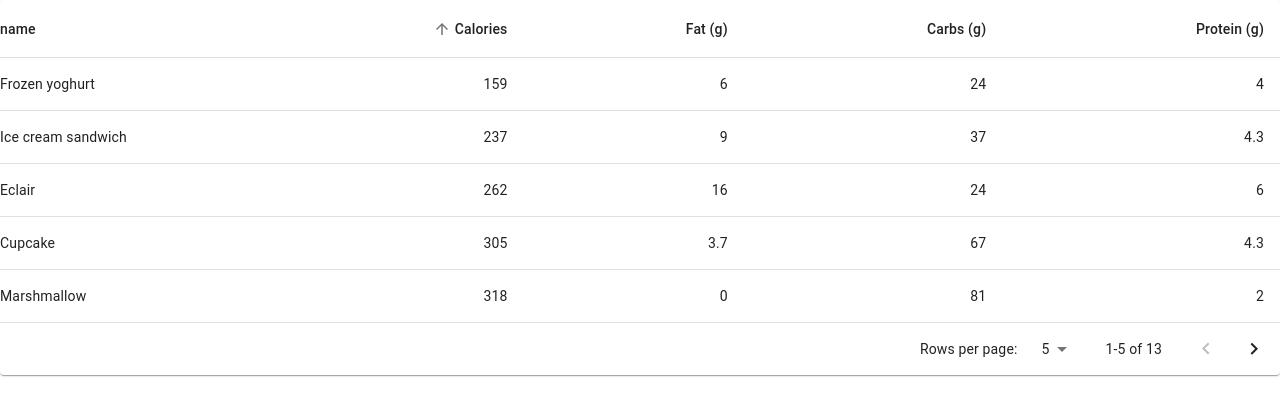
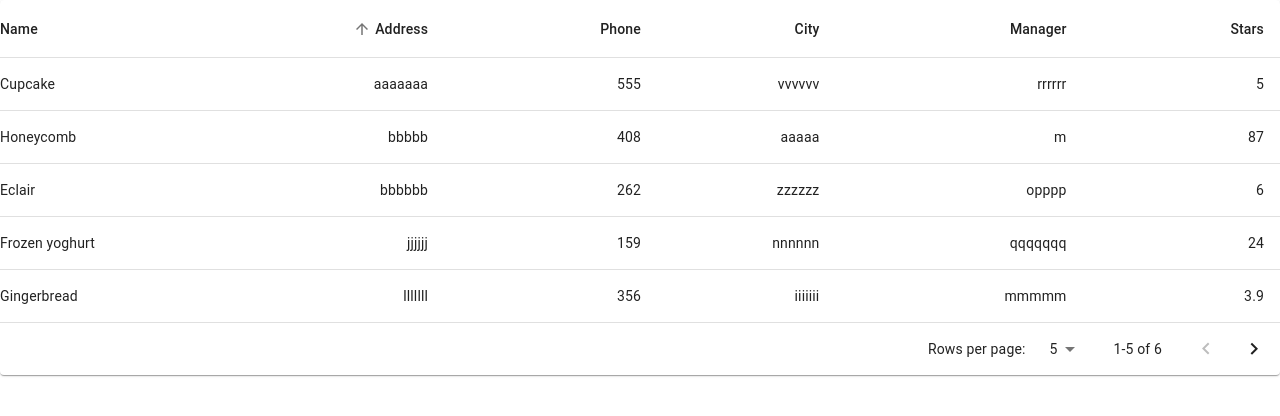
Before and after one commit to tehilarefaeli/Finisht-Project, a React (Create React App) app: page /EnhancedTable in a window 1280 px wide. Shown: the top 416 px of the page. Built offline with nearby package versions, Linux system fonts and the light colour scheme.

Commit message:
03.11.2020/table

```diff
--- a/src/components/Cards.tsx
+++ b/src/components/Cards.tsx
@@ -3,7 +3,6 @@ import { makeStyles, Theme, createStyles } from '@material-ui/core/styles';
 import Card from '@material-ui/core/Card';
 import CardHeader from '@material-ui/core/CardHeader';
 import CardMedia from '@material-ui/core/CardMedia';
-//import CardMedia from '@material-ui/core/CardMedia';
 import CardContent from '@material-ui/core/CardContent';
 //import CardActions from '@material-ui/core/CardActions';
 //import Collapse from '@material-ui/core/Collapse';
--- a/src/components/Table.tsx
+++ b/src/components/Table.tsx
@@ -1,6 +1,7 @@
 
 import React from 'react';
 //import clsx from 'clsx';
+import { Data } from '../interfaces/Data.interface';
 import { createStyles, lighten, makeStyles, Theme } from '@material-ui/core/styles';
 import Table from '@material-ui/core/Table';
 import TableBody from '@material-ui/core/TableBody';
@@ -10,9 +11,9 @@ import TableHead from '@material-ui/core/TableHead';
 import TablePagination from '@material-ui/core/TablePagination';
 import TableRow from '@material-ui/core/TableRow';
 import TableSortLabel from '@material-ui/core/TableSortLabel';
+import Paper from '@material-ui/core/Paper';
 //import Toolbar from '@material-ui/core/Toolbar';
 //import Typography from '@material-ui/core/Typography';
-import Paper from '@material-ui/core/Paper';
 //import Checkbox from '@material-ui/core/Checkbox';
 //import IconButton from '@material-ui/core/IconButton';
 //import Tooltip from '@material-ui/core/Tooltip';
@@ -21,38 +22,27 @@ import Paper from '@material-ui/core/Paper';
 //import DeleteIcon from '@material-ui/icons/Delete';
 //import FilterListIcon from '@material-ui/icons/FilterList';
 
-interface Data {
-    calories: number;
-    carbs: number;
-    fat: number;
-    name: string;
-    protein: number;
-}
+
+
 
 function createData(
     name: string,
-    calories: number,
-    fat: number,
-    carbs: number,
-    protein: number,
+    phone: number,
+    address: string,
+    city: string,
+    manager: string,
+    stars: number,
 ): Data {
-    return { name, calories, fat, carbs, protein };
+    return { name, phone, address, city, manager, stars };
 }
 
 const rows = [
-    createData('Cupcake', 305, 3.7, 67, 4.3),
-    createData('Donut', 452, 25.0, 51, 4.9),
-    createData('Eclair', 262, 16.0, 24, 6.0),
-    createData('Frozen yoghurt', 159, 6.0, 24, 4.0),
-    createData('Gingerbread', 356, 16.0, 49, 3.9),
-    createData('Honeycomb', 408, 3.2, 87, 6.5),
-    createData('Ice cream sandwich', 237, 9.0, 37, 4.3),
-    createData('Jelly Bean', 375, 0.0, 94, 0.0),
-    createData('KitKat', 518, 26.0, 65, 7.0),
-    createData('Lollipop', 392, 0.2, 98, 0.0),
-    createData('Marshmallow', 318, 0, 81, 2.0),
-    createData('Nougat', 360, 19.0, 9, 37.0),
-    createData('Oreo', 437, 18.0, 63, 4.0),
+    createData('Cupcake', 555, 'aaaaaaa', 'vvvvvv', 'rrrrrr', 5),
+    createData('Donut', 452, 'wwwwww', 'rrrrrr', 'ooooooo', 4),
+    createData('Eclair', 262, 'bbbbbb', 'zzzzzz', 'opppp', 6),
+    createData('Frozen yoghurt', 159, 'jjjjjj', 'nnnnnn', 'qqqqqqq', 24),
+    createData('Gingerbread', 356, 'lllllll', 'iiiiiii', 'mmmmm', 3.9),
+    createData('Honeycomb', 408, 'bbbbb', 'aaaaa', 'm', 87,),
 ];
 
 function descendingComparator<T>(a: T, b: T, orderBy: keyof T) {
@@ -94,11 +84,13 @@ interface HeadCell {
 }
 
 const headCells: HeadCell[] = [
-    { id: 'name', numeric: false, disablePadding: true, label: ' name' },
-    { id: 'calories', numeric: true, disablePadding: false, label: 'Calories' },
-    { id: 'fat', numeric: true, disablePadding: false, label: 'Fat (g)' },
-    { id: 'carbs', numeric: true, disablePadding: false, label: 'Carbs (g)' },
-    { id: 'protein', numeric: true, disablePadding: false, label: 'Protein (g)' },
+    { id: 'name', numeric: false, disablePadding: true, label: ' Name' },
+    { id: 'address', numeric: true, disablePadding: false, label: 'Address' },
+    { id: 'phone', numeric: true, disablePadding: false, label: 'Phone' },
+    { id: 'city', numeric: true, disablePadding: false, label: 'City' },
+    { id: 'manager', numeric: true, disablePadding: false, label: 'Manager' },
+    { id: 'stars', numeric: true, disablePadding: false, label: 'Stars' },
+
 ];
 
 interface EnhancedTableProps {
@@ -146,38 +138,6 @@ function EnhancedTableHead(props: EnhancedTableProps) {
     );
 }
 
-const useToolbarStyles = makeStyles((theme: Theme) =>
-    createStyles({
-        root: {
-            paddingLeft: theme.spacing(2),
-            paddingRight: theme.spacing(1),
-        },
-        highlight:
-            theme.palette.type === 'light'
-                ? {
-                    color: theme.palette.secondary.main,
-                    backgroundColor: lighten(theme.palette.secondary.light, 0.85),
-                }
-                : {
-                    color: theme.palette.text.primary,
-                    backgroundColor: theme.palette.secondary.dark,
-                },
-        title: {
-            flex: '1 1 100%',
-        },
-    }),
-);
-
-interface EnhancedTableToolbarProps {
-    numSelected: number;
-}
-
-const EnhancedTableToolbar = (props: EnhancedTableToolbarProps) => {
-    const classes = useToolbarStyles();
-    const { numSelected } = props;
-
-
-};
 
 const useStyles = makeStyles((theme: Theme) =>
     createStyles({
@@ -208,7 +168,7 @@ const useStyles = makeStyles((theme: Theme) =>
 export default function EnhancedTable() {
     const classes = useStyles();
     const [order, setOrder] = React.useState<Order>('asc');
-    const [orderBy, setOrderBy] = React.useState<keyof Data>('calories');
+    const [orderBy, setOrderBy] = React.useState<keyof Data>('address');
     const [selected, setSelected] = React.useState<string[]>([]);
     const [page, setPage] = React.useState(0);
     const [dense, setDense] = React.useState(false);
@@ -228,7 +188,6 @@ export default function EnhancedTable() {
         }
         setSelected([]);
     };
-
     const handleClick = (event: React.MouseEvent<unknown>, name: string) => {
         const selectedIndex = selected.indexOf(name);
         let newSelected: string[] = [];
@@ -256,10 +215,6 @@ export default function EnhancedTable() {
     const handleChangeRowsPerPage = (event: React.ChangeEvent<HTMLInputElement>) => {
         setRowsPerPage(parseInt(event.target.value, 10));
         setPage(0);
-    };
-
-    const handleChangeDense = (event: React.ChangeEvent<HTMLInputElement>) => {
-        setDense(event.target.checked);
     };
 
     const isSelected = (name: string) => selected.indexOf(name) !== -1;
@@ -295,21 +250,22 @@ export default function EnhancedTable() {
 
                                     return (
                                         <TableRow
-                                            hover
-                                            onClick={(event) => handleClick(event, row.name)}
-                                            role="checkbox"
-                                            aria-checked={isItemSelected}
-                                            tabIndex={-1}
-                                            key={row.name}
-                                            selected={isItemSelected}
+                                        /*hover
+                                        onClick={(event) => handleClick(event, row.name)}
+                                        role="checkbox"
+                                        aria-checked={isItemSelected}
+                                        tabIndex={-1}
+                                        key={row.name}
+                                        selected={isItemSelected}*/
                                         >
                                             <TableCell component="th" id={labelId} scope="row" padding="none">
                                                 {row.name}
                                             </TableCell>
-                                            <TableCell align="right">{row.calories}</TableCell>
-                                            <TableCell align="right">{row.fat}</TableCell>
-                                            <TableCell align="right">{row.carbs}</TableCell>
-                                            <TableCell align="right">{row.protein}</TableCell>
+                                            <TableCell align="right">{row.address}</TableCell>
+                                            <TableCell align="right">{row.phone}</TableCell>
+                                            <TableCell align="right">{row.city}</TableCell>
+                                            <TableCell align="right">{row.manager}</TableCell>
+                                            <TableCell align="right">{row.stars}</TableCell>
                                         </TableRow>
                                     );
                                 })}
@@ -332,6 +288,6 @@ export default function EnhancedTable() {
                 />
             </Paper>
 
-        </div>
+        </div >
     );
 }
```
Also changed, not shown: src/interfaces/Data.interface.ts (added, +9 -0 lines).
